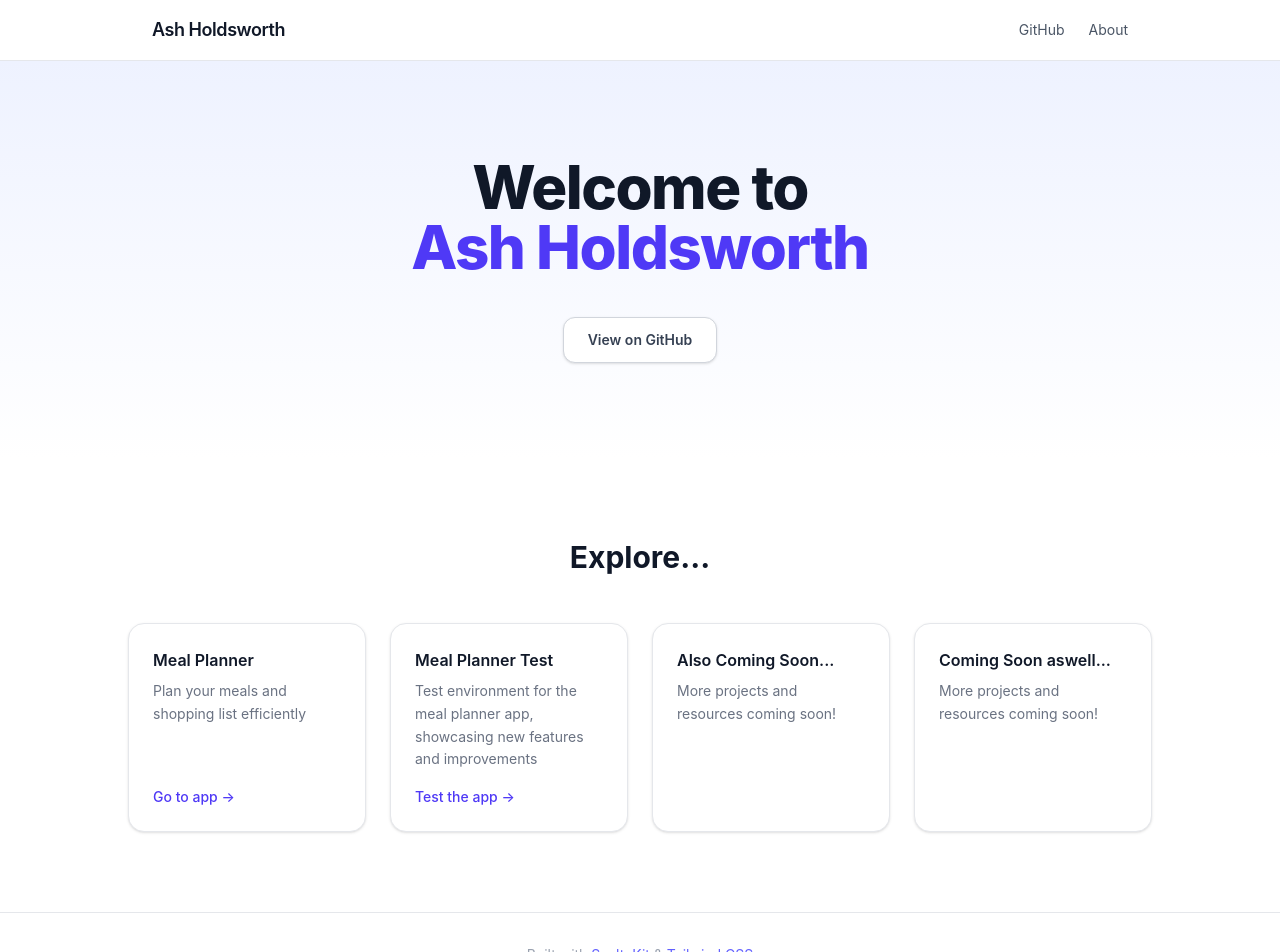
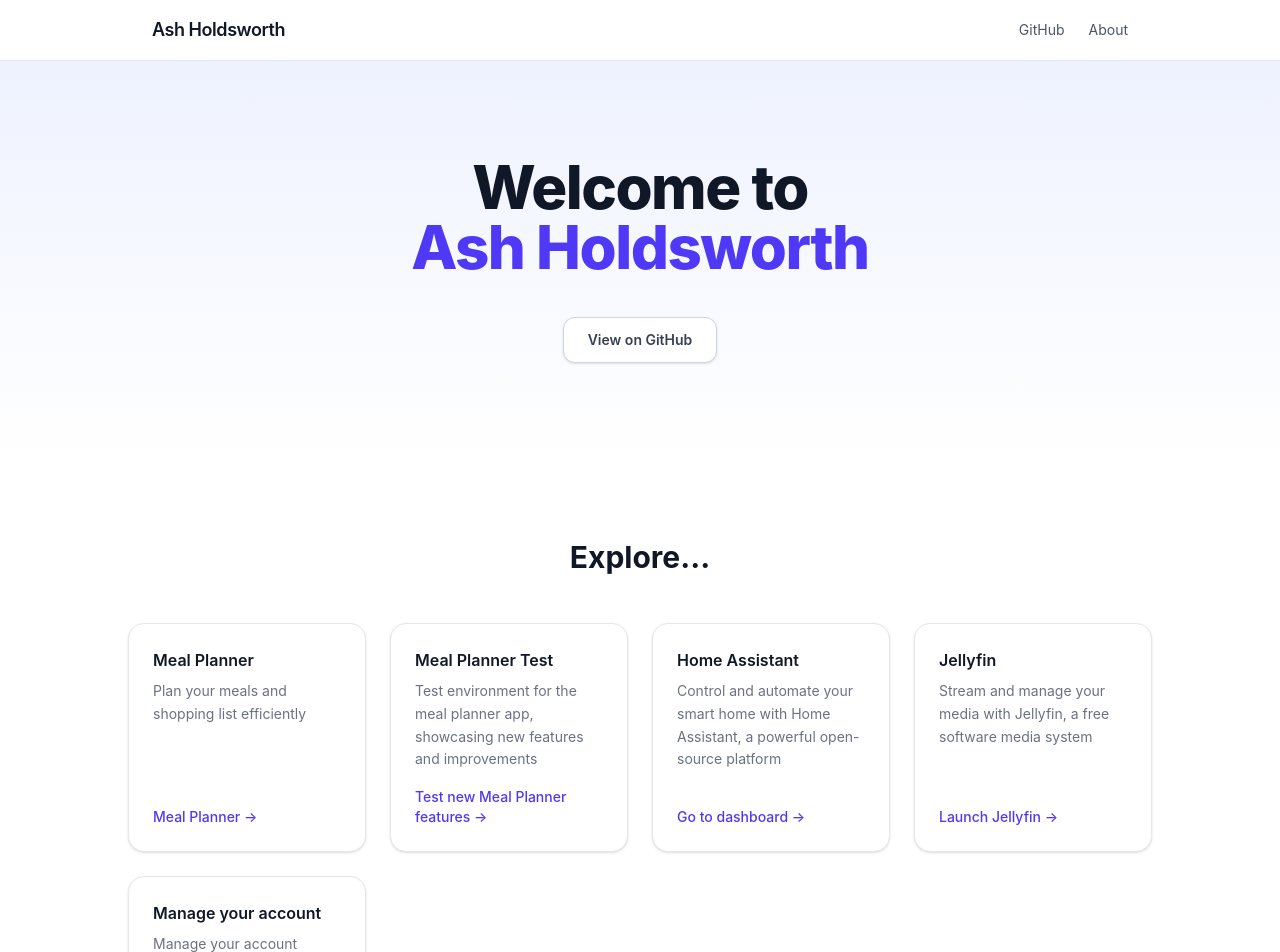
Before and after one commit to AshHoldsworth/landing-page, a SvelteKit app: page / in a window 1280 px wide. Shown: the top 952 px of the page. Built offline with nearby package versions, Linux system fonts and the light colour scheme.

Commit message:
update cards

```diff
--- a/src/routes/+page.svelte
+++ b/src/routes/+page.svelte
@@ -5,25 +5,33 @@
         title: 'Meal Planner',
         description: 'Plan your meals and shopping list efficiently',
         href: 'https://mealplanner.ashholdsworth.co.uk/',
-        label: 'Go to app →'
+        label: 'Meal Planner →'
       },
       {
         title: 'Meal Planner Test',
-        description: 'Test environment for the meal planner app, showcasing new features and improvements',
+        description:
+          'Test environment for the meal planner app, showcasing new features and improvements',
         href: 'https://mealplanner.test.ashholdsworth.co.uk/',
-        label: 'Test the app →'
+        label: 'Test new Meal Planner features →'
       },
       {
-        title: 'Also Coming Soon...',
-        description: 'More projects and resources coming soon!',
-        href: 'https://ashholdsworth.co.uk/',
-        label: undefined
+        title: 'Home Assistant',
+        description:
+          'Control and automate your smart home with Home Assistant, a powerful open-source platform',
+        href: 'https://homeassistant.ashholdsworth.co.uk/',
+        label: 'Go to dashboard →'
       },
       {
-        title: 'Coming Soon aswell...',
-        description: 'More projects and resources coming soon!',
-        href: 'https://ashholdsworth.co.uk/',
-        label: undefined
+        title: 'Jellyfin',
+        description: 'Stream and manage your media with Jellyfin, a free software media system',
+        href: 'https://media.ashholdsworth.co.uk/',
+        label: 'Launch Jellyfin →'
+      },
+      {
+        title: 'Manage your account',
+        description: 'Manage your account settings and preferences',
+        href: 'https://auth.ashholdsworth.co.uk/',
+        label: 'Manage your account →'
       }
     ];
 </script>
```
